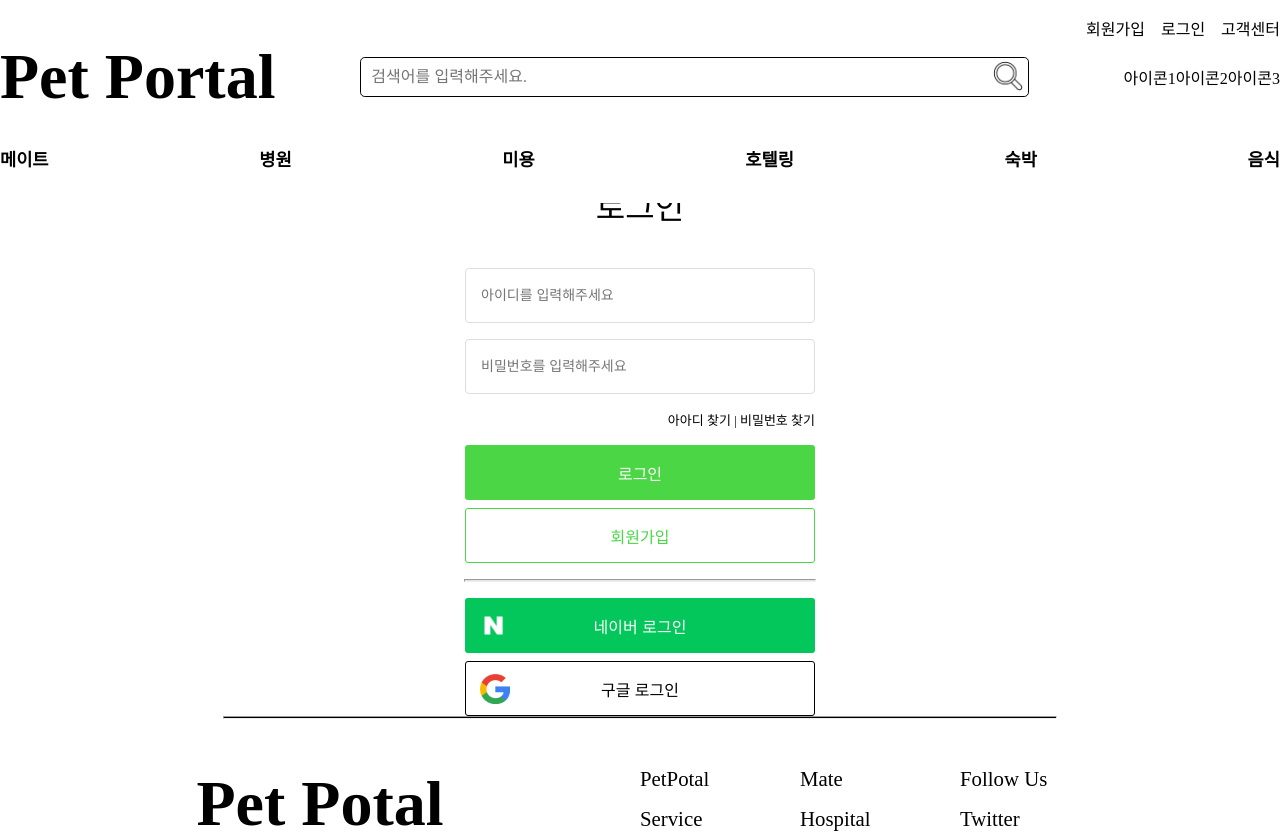
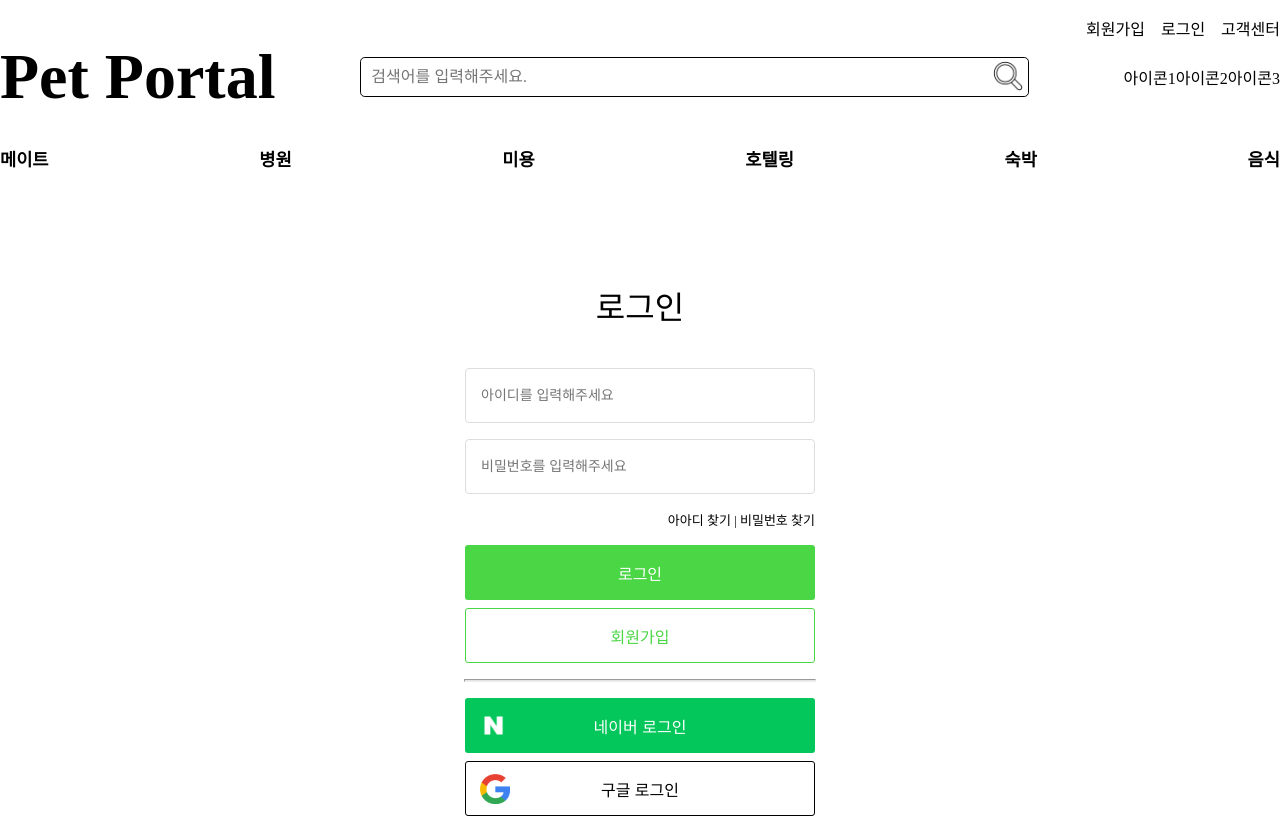
Before and after one commit to doch2130/PetPotal, a React (Create React App) app in the folder frontend/: page /login in a window 1280 px wide. Shown: the top 833 px of the page. Built offline with nearby package versions, Linux system fonts and the light colour scheme; a web font is replaced by a local one; what @looop/quill-image-resize-module-react would draw is missing.

Commit message:
Feat: 2023-04-27 1458 header css modify

```diff
--- a/frontend/src/components/Navbar/Navbar.module.css
+++ b/frontend/src/components/Navbar/Navbar.module.css
@@ -2,9 +2,11 @@
 
 header {
     position: relative;
-    margin-bottom: 150px;
+    /* margin-bottom: 150px; */
+    margin-bottom: 50px;
     /* color: #FFF; */
     color: #000;
+    min-height: 200px;
 }
 
 header a {
--- a/frontend/src/pages/LoginPage.module.css
+++ b/frontend/src/pages/LoginPage.module.css
@@ -1,7 +1,7 @@
 .wrap > .row {
   align-items: center;
-  height: 50vh;
-  min-height: 550px;
+  /* height: 50vh; */
+  /* min-height: 550px; */
 }
 
 .row {
@@ -12,6 +12,9 @@
 .col {
   width: 100%;
   flex: 1 0;
+  height: 50vh;
+  min-height: 580px;
+  /* margin-top: 50px; */
 }
 
 .col form {
--- a/frontend/src/pages/MateWritePage.module.css
+++ b/frontend/src/pages/MateWritePage.module.css
@@ -8,14 +8,14 @@
 
 .wrapBody {
   /* line-height: normal; */
-  margin-top: 50px;
+  /* margin-top: 50px; */
   width: 80%;
   max-width: 1320px;
 }
 
 .wrapBody h1 {
   font-size: 2rem;
-  margin: 2rem 0px;
+  margin: 1rem 0px 2rem;
 }
 
 .previewText {
```
Also changed, not shown: frontend/src/components/Mate/Write/MateWriteTextEditor.module.css (deleted, +0 -17 lines), frontend/src/components/Mate/Write/MateWriteTextEditor.tsx (deleted, +0 -70 lines).
